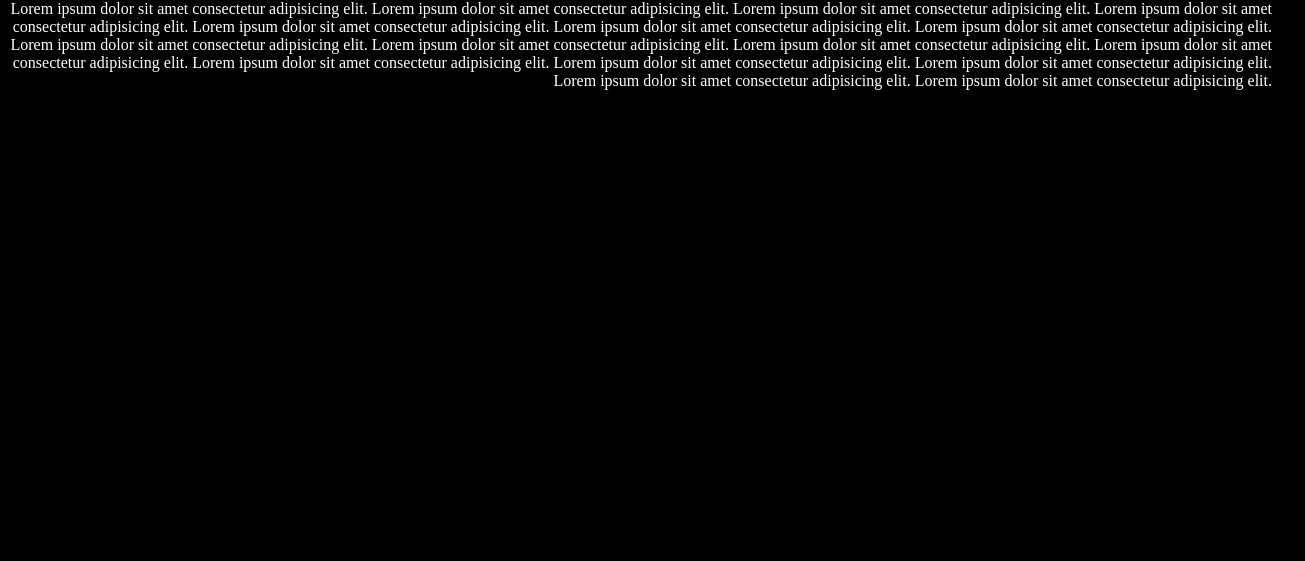
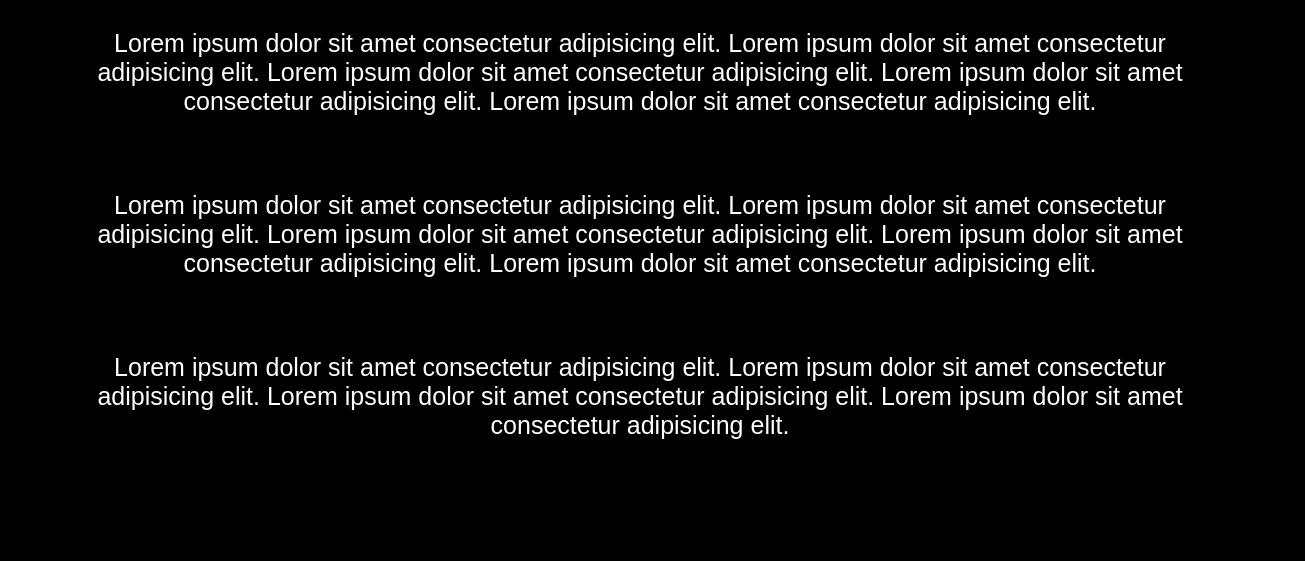
Before and after one commit to C0D3Withwally/Restaurant, a plain HTML site: page index.html in a window 1280 px wide. Shown: the part 239-800 px from the top of the page, 1305 px wide, since content can reach past the window. Drawn offline with Linux system fonts and the light colour scheme.

Commit message:
changer police sur tous les fichier

```diff
--- a/index.html
+++ b/index.html
@@ -24,30 +24,24 @@
         </ul>
       </nav>
     </header>
+
     <p>
-        Lorem ipsum dolor sit amet consectetur adipisicing elit.
-        Lorem ipsum dolor sit amet consectetur adipisicing elit.
-        Lorem ipsum dolor sit amet consectetur adipisicing elit.
-        Lorem ipsum dolor sit amet consectetur adipisicing elit.
-        Lorem ipsum dolor sit amet consectetur adipisicing elit.
-        Lorem ipsum dolor sit amet consectetur adipisicing elit.
-        Lorem ipsum dolor sit amet consectetur adipisicing elit.
-        Lorem ipsum dolor sit amet consectetur adipisicing elit.
-        Lorem ipsum dolor sit amet consectetur adipisicing elit.
-        Lorem ipsum dolor sit amet consectetur adipisicing elit.
-        Lorem ipsum dolor sit amet consectetur adipisicing elit.
-        Lorem ipsum dolor sit amet consectetur adipisicing elit.
-        Lorem ipsum dolor sit amet consectetur adipisicing elit.
-        Lorem ipsum dolor sit amet consectetur adipisicing elit.
-        Lorem ipsum dolor sit amet consectetur adipisicing elit.
-        Lorem ipsum dolor sit amet consectetur adipisicing elit.
-        Lorem ipsum dolor sit amet consectetur adipisicing elit.
-        Lorem ipsum dolor sit amet consectetur adipisicing elit.
-        Lorem ipsum dolor sit amet consectetur adipisicing elit.
-        Lorem ipsum dolor sit amet consectetur adipisicing elit.
-        Lorem ipsum dolor sit amet consectetur adipisicing elit.
-        Lorem ipsum dolor sit amet consectetur adipisicing elit.
-        Lorem ipsum dolor sit amet consectetur adipisicing elit.
+      Lorem ipsum dolor sit amet consectetur adipisicing elit. Lorem ipsum dolor
+      sit amet consectetur adipisicing elit. Lorem ipsum dolor sit amet
+      consectetur adipisicing elit. Lorem ipsum dolor sit amet consectetur
+      adipisicing elit. Lorem ipsum dolor sit amet consectetur adipisicing elit.
+    </p>
+    <p>
+      Lorem ipsum dolor sit amet consectetur adipisicing elit. Lorem ipsum dolor
+      sit amet consectetur adipisicing elit. Lorem ipsum dolor sit amet
+      consectetur adipisicing elit. Lorem ipsum dolor sit amet consectetur
+      adipisicing elit. Lorem ipsum dolor sit amet consectetur adipisicing elit.
+    </p>
+    <p>
+      Lorem ipsum dolor sit amet consectetur adipisicing elit. Lorem ipsum dolor
+      sit amet consectetur adipisicing elit. Lorem ipsum dolor sit amet
+      consectetur adipisicing elit. Lorem ipsum dolor sit amet consectetur
+      adipisicing elit.
     </p>
   </body>
 </html>
--- a/stylesheet.css
+++ b/stylesheet.css
@@ -10,12 +10,11 @@ ul {
     background-color: black;
     top: 0;  /* Fixe la navbar en haut de la page */
     z-index: 100;  /* S'assurer que la navbar reste au-dessus du contenu */
-    border: 1px solid #555; /* Bordure autour de la barre de navigation */
+
   }
 
   /* Applique un style aux éléments de la liste */
   li {
-    border-bottom: 1px solid #555; /* Bordure entre les éléments */
     text-align: center; /* Centre les liens */
     flex: 1; /* Chaque élément prend une largeur égale */
   }
@@ -36,7 +35,7 @@ ul {
   }
 
   li a:hover {
-    background-color: blueviolet;
+    background-color:whitesmoke;
   }
 
   .active {
@@ -53,12 +52,6 @@ ul {
     color: darkmagenta;
     font-size: 50px;
   }
-
-  body {
-    background-color: violet;
-    font-family: 'Parisienne'Arial, Helvetica, sans-serif;
-  }
-
   /* Applique à tous les éléments div contenant une image et une description */
   .container {
     display: flex;
@@ -82,10 +75,16 @@ ul {
   }
 
   /* Applique un fond noir à la page */
-  body {
+  body,p
+  {
     background-color: black;
-    color: white;
+    color:white;
+    text-align: center;
+    font-family: Arial, Helvetica, sans-serif;
+    font-size: 25px;
+    padding: 25px;
   }
+
   /* Style général pour la galerie */
 .gallery-container {
     display: flex;
@@ -120,7 +119,8 @@ ul {
   .desc {
     flex: 1;
     font-size: 25px;
-    color:darkmagenta;
+    font-family: Arial, Helvetica, sans-serif;
+    /* color:darkmagenta; */
     padding-left: 50px; /* Décale le texte vers la droite */
   }
 
@@ -130,9 +130,3 @@ ul {
     height: auto;
     border-radius: 10px;
   }
-.p {
-    font-family: 'Arial, Courier, monospace Arial, Helvetica, sans-serif;
-    font-size: 18px;
-
-
-}
```
